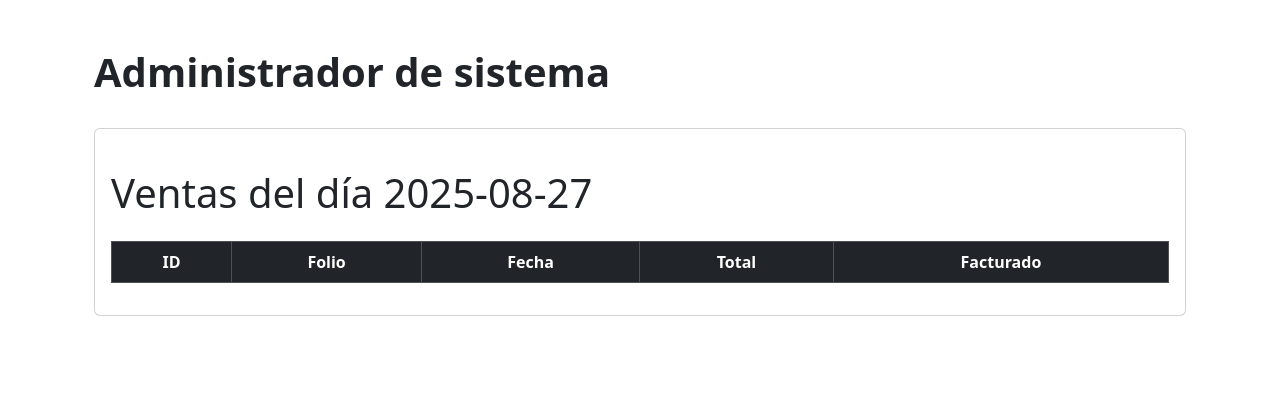
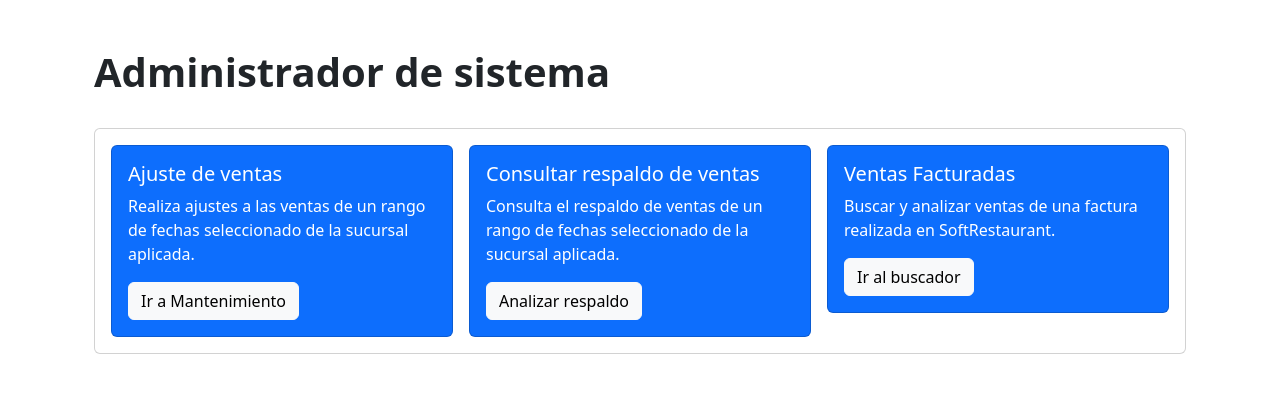
Before and after one commit to mariosuarezDEV/Extensiones-Soft-Restaurant, a Flask app: page / in a window 1280 px wide. Shown: the part 56-449 px from the top of the page. Run offline with Flask 3, Linux system fonts and the light colour scheme; data that the repository does not hold is empty.

Commit message:
Update home page to show feature cards instead of sales
Replaced the sales table on the index page with three feature cards for sales adjustment, backup consultation, and invoice analysis. The backend route no longer fetches sales data or passes date context to the template.

```diff
--- a/soft_manager/frontend/main.py
+++ b/soft_manager/frontend/main.py
@@ -15,17 +15,10 @@ SERVIDORES = {
     "desarrollo": "26.114.158.30",
 }
 
-API_URL = "http://127.0.0.1:8000"
-
 
 @app.route("/")
 def home():
-    # Obtener la fecha de ayer
-    yesterday = datetime.now().replace(day=datetime.now().day - 1)
-    # Formatear la fecha en el formato YYYY-MM-DD
-    formatted_date = yesterday.strftime("%Y-%m-%d")
-    ventas = req.get(f"{API_URL}/ventas?fecha={formatted_date}")
-    return render_template("index.html", ventas=ventas.json(), fecha=formatted_date)
+    return render_template("index.html")
 
 
 @app.route("/mantenimiento", methods=["GET", "POST"])
--- a/soft_manager/frontend/templates/index.html
+++ b/soft_manager/frontend/templates/index.html
@@ -1,33 +1,33 @@
 {% extends "base.html" %}
 
 {% block contenido %}
-<h1 class="my-4">Ventas del día {{ fecha }}</h1>
-<table class="table table-hover table-striped table-bordered text-center align-middle">
-    <thead class="table-dark">
-        <tr>
-            <th>ID</th>
-            <th>Folio</th>
-            <th>Fecha</th>
-            <th>Total</th>
-            <th>Facturado</th>
-        </tr>
-    </thead>
-    <tbody>
-        {% for venta in ventas %}
-        <tr>
-            <td>{{ venta.folio }}</td>
-            <td>{{ venta.numcheque }}</td>
-            <td>{{ venta.fecha }}</td>
-            <td>${{ venta.total }}</td>
-            <td>
-                {% if venta.facturado %}
-                    🟢
-                {% else %}
-                    🔴
-                {% endif %}
-            </td>
-        </tr>
-        {% endfor %}
-    </tbody>
-</table>
+<div class="row g-3">
+    <div class="col-lg-4 col-12">
+        <div class="card text-bg-primary">
+            <div class="card-body">
+                <h5 class="card-title">Ajuste de ventas</h5>
+                <p class="card-text">Realiza ajustes a las ventas de un rango de fechas seleccionado de la sucursal aplicada.</p>
+                <a href="/mantenimiento" class="btn btn-light">Ir a Mantenimiento</a>
+            </div>
+        </div>
+    </div>
+    <div class="col-lg-4 col-12">
+        <div class="card text-bg-primary">
+            <div class="card-body">
+                <h5 class="card-title">Consultar respaldo de ventas</h5>
+                <p class="card-text">Consulta el respaldo de ventas de un rango de fechas seleccionado de la sucursal aplicada.</p>
+                <a href="/mantenimiento" class="btn btn-light">Analizar respaldo</a>
+            </div>
+        </div>
+    </div>
+    <div class="col-lg-4 col-12">
+        <div class="card text-bg-primary">
+            <div class="card-body">
+                <h5 class="card-title">Ventas Facturadas</h5>
+                <p class="card-text">Buscar y analizar ventas de una factura realizada en SoftRestaurant.</p>
+                <a href="/mantenimiento" class="btn btn-light">Ir al buscador</a>
+            </div>
+        </div>
+    </div>
+</div>
 {% endblock contenido %}
```
